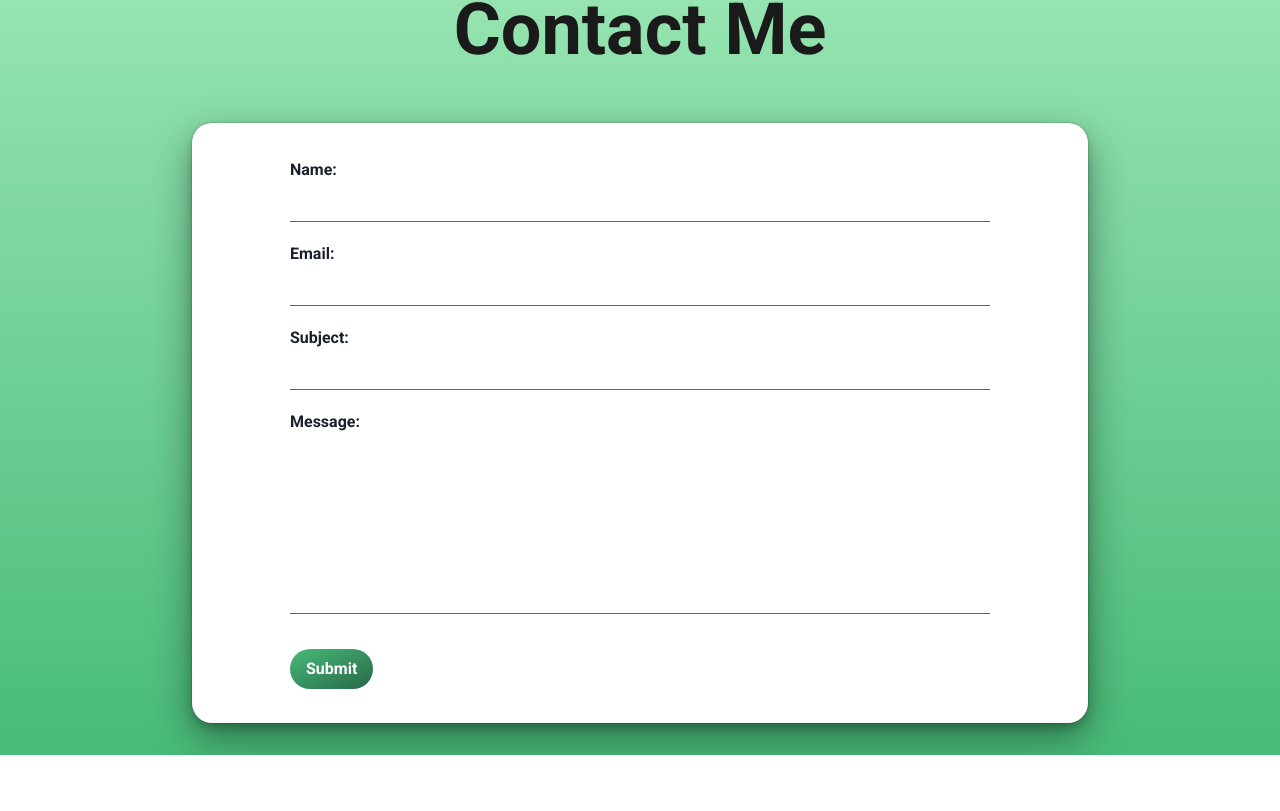
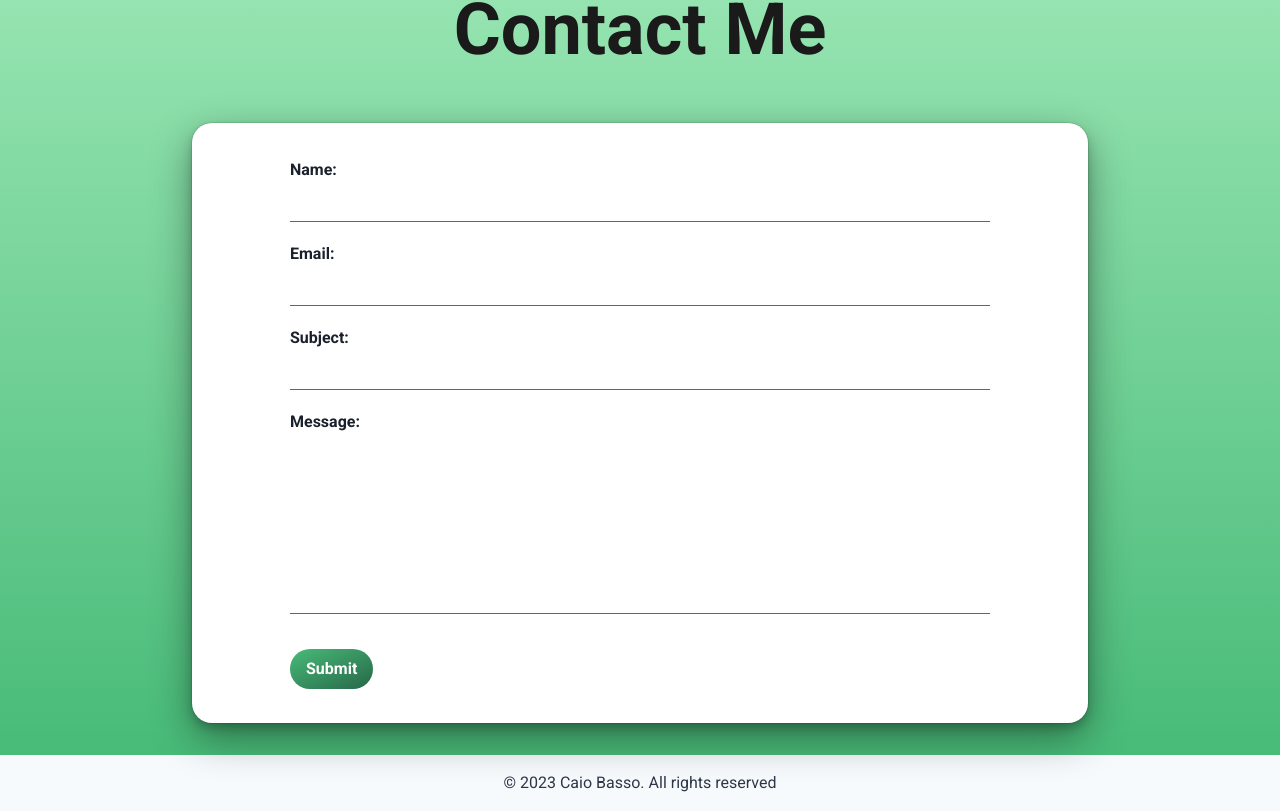
Before and after one commit to caio-basso/portfolio, a Next.js app: page / in a window 1280 px wide. Shown: the part 915-1726 px from the top of the page. Before the commit the page ends 1670 px from the top, so only its background shows below. Built offline with nearby package versions, Linux system fonts and the light colour scheme.

Commit message:
Add Footer component

```diff
--- a/assets/texts.json
+++ b/assets/texts.json
@@ -3,14 +3,16 @@
     {
       "locale": "en-US",
       "nav": ["About", "Work" ,"Skills", "Contact"],
-      "texts": ["Hey, I'm Caio Basso.", "A Web Developer currently living Curitiba, Brazil.", "Let's work together!"],
-      "contact": ["Name", "Email", "Subject","Message", "Submit", "Contact Me"]
+      "about": ["Hey, I'm Caio Basso.", "A Web Developer currently living Curitiba, Brazil.", "Let's work together!"],
+      "contact": ["Name", "Email", "Subject","Message", "Submit", "Contact Me"],
+      "footer": "All rights reserved"
     },
     {
       "locale": "pt-BR",
       "nav": ["Sobre", "Experiência", "Competências", "Contato"],
-      "texts": ["Olá, sou Caio Basso.", "Web Developer morando atualmente em Curitiba, Brasil.", "Vamos trabalhar juntos!"],
-      "contact": ["Nome", "Email", "Assunto", "Mensagem", "Enviar", "Entre em Contato"]
+      "about": ["Olá, sou Caio Basso.", "Web Developer morando atualmente em Curitiba, Brasil.", "Vamos trabalhar juntos!"],
+      "contact": ["Nome", "Email", "Assunto", "Mensagem", "Enviar", "Entre em Contato"],
+      "footer": "Todos os direitos reservados"
     }
   ]
 }
--- /dev/null
+++ b/components/Footer/Footer.tsx
@@ -0,0 +1,29 @@
+import {
+    Box,
+    Container,
+    Stack,
+    Text,
+} from '@chakra-ui/react';
+
+interface FooterProps {
+    text: string
+}
+
+export default function Footer({ text }: FooterProps) {
+    return (
+        <Box
+            bg={'gray.50'}
+            color={'gray.700'}>
+            <Container
+                as={Stack}
+                maxW={'6xl'}
+                py={4}
+                display={'flex'}
+                direction={{ base: 'column', md: 'row' }}
+                justify={{ base: 'center', md: 'center' }}
+                align={{ base: 'center', md: 'center' }}>
+                <Text>{'© 2023 Caio Basso. ' + text}</Text>
+            </Container>
+        </Box>
+    );
+}
--- a/pages/index.tsx
+++ b/pages/index.tsx
@@ -4,6 +4,7 @@ import { useRouter } from 'next/router';
 import Navbar from '@/components/Navbar/Navbar';
 import About from '@/components/About/About';
 import Contact from '@/components/Contact/Contact';
+import Footer from '@/components/Footer/Footer';
 
 export default function Home() {
     const { locale } = useRouter();
@@ -19,8 +20,9 @@ export default function Home() {
             {textsJson.texts.filter(text => text.locale === locale).map(filteredText => (
                 <div key={filteredText.locale}>
                     <Navbar nav={filteredText.nav}/>
-                    <About texts={filteredText.texts}/>
+                    <About texts={filteredText.about}/>
                     <Contact fields={filteredText.contact}/>
+                    <Footer text={filteredText.footer}/>
                 </div>
             ))}
         </div>
```
